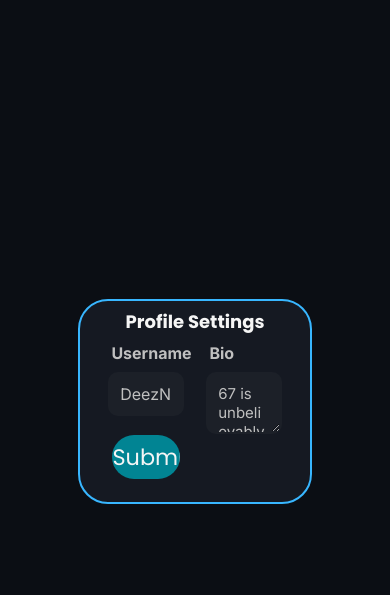
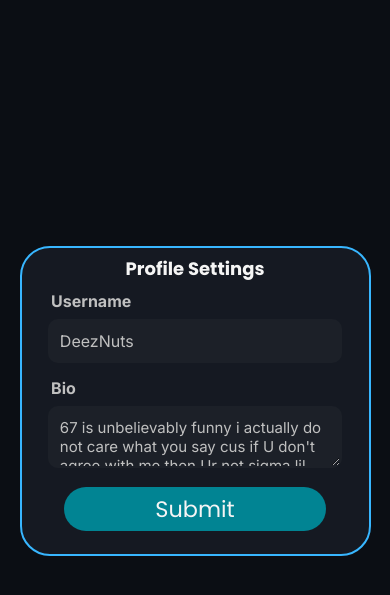
Before and after one commit to JohnProgramming08/Mass-x-Velocity, a Flask app: page /profile-settings/1 in a window 390 px wide. Shown: the part 42-637 px from the top of the page. Run offline with Flask 3, Linux system fonts and the light colour scheme.

Commit message:
feat: update mobile UI for profile settings

```diff
--- a/MxV/backend/static/css/profile_settings.css
+++ b/MxV/backend/static/css/profile_settings.css
@@ -14,11 +14,17 @@ h2 {
 }
 
 /* Form Styles */
-#form {
+#form, #form-inputs {
 	width: 100%;
 	display: flex;
 	align-items: flex-start;
 	justify-content: space-evenly;
+}
+
+#form {
+	flex-direction: column;
+	align-items: center;
+	justify-content: center;
 }
 
 #right-fields, #left-fields {
@@ -43,3 +49,20 @@ h4, #username, #bio {
 h4 {
 	margin-left: 0.4rem;
 }
+
+/* Mobile Styles */
+@media screen and (max-width: 768px) {
+	.card {
+		width: 90vw;
+	}
+
+	#form-inputs {
+		flex-direction: column;
+		align-items: center;
+		justify-content: space-around;
+	}
+
+	#right-fields, #left-fields {
+		width: 100%;
+	}
+}
--- a/MxV/backend/templates/profile_settings.html
+++ b/MxV/backend/templates/profile_settings.html
@@ -11,17 +11,18 @@
 		<!-- Profile settings form -->
 		<form action="/profile-settings/{{ id }}" method="post" id="form" autocomplete="off">
 			{{ form.hidden_tag() }}
+			<div id="form-inputs">
 				<div id="left-fields">
 					<h4>{{ form.username.label }}</h4>
 					{{ form.username() }}
-
-				{{ form.submit() }}
 				</div>
 
 				<div id="right-fields">
 					<h4>{{ form.bio.label }}</h4>
 					{{ form.bio() }}
 				</div>
+			</div>
+			{{ form.submit() }}
 		</form>
 	</div>
 </main>
```
Also changed, not shown: MxV/backend/static/css/home.css (+8 -0 lines), MxV/backend/instance/data.db. Lines whose indentation alone changed are shown as unchanged.
